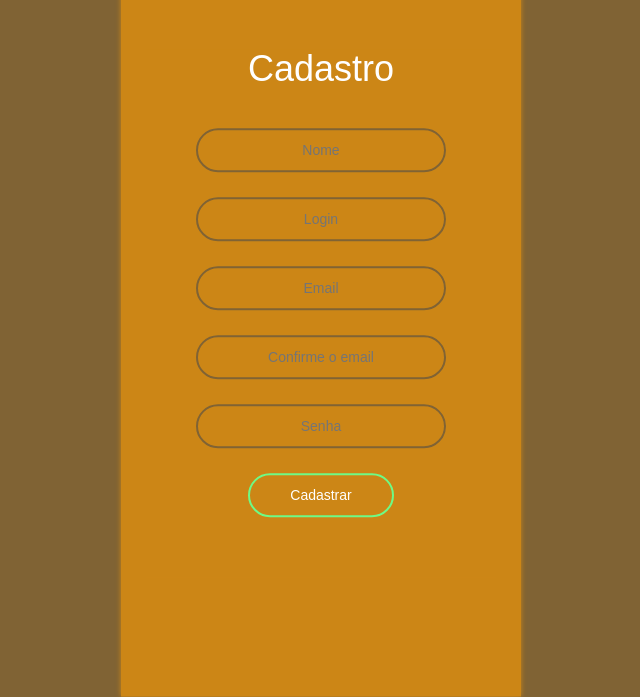
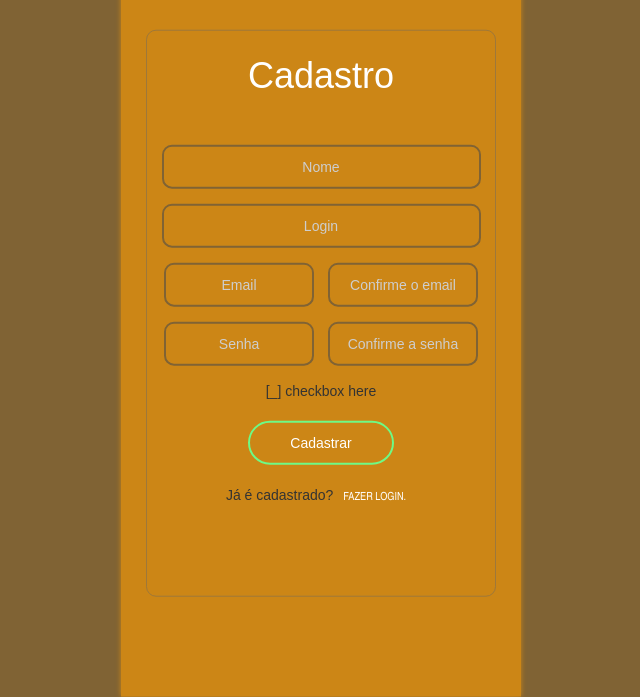
Before and after one commit to swcb/PPC, a plain HTML site: page front/index.html in a window 1280 px wide. Both pictures are taken after a click on the button "Cadastrar". Shown: the part 147-844 px from the top of the page, without its empty margins (319-959 px from the left). Drawn offline with nearby package versions, Linux system fonts and the light colour scheme.

Commit message:
Modificações na tela de login

```diff
--- a/front/index.html
+++ b/front/index.html
@@ -11,10 +11,10 @@
     </head>
 
     <body>
-        <div class="loginBox" ng-controller="loginController">
+        <div class="masterBox" ng-controller="loginController">
             <img src="images/logoProvisoria.png" class="logo" alt="some text" width="400px", height="auto">
-            <form class="box" action="index.html" method="POST">
-                <div ng-show="status.logando">
+            <form class="box" action="index.html" method="POST" ng-show="status.logando">
+                <div>
                     <h1>Login</h1>
                     <input type="text" name="" placeholder="Email ou Login" ng-model="credenciais.loginloginEmail">
                     <input type="password" name="" placeholder="Senha" ng-model="credenciais.senha">
@@ -23,18 +23,23 @@
                     <input type="button" name="" value="Cadastrar" ng-click='cadastrar()'>
                     <a class="esqueciSenha" href="https://noticias.uol.com.br/ciencia/ultimas-noticias/redacao/2016/12/12/estimulos-magneticos-podem-ajudar-a-recuperar-lembrancas-esquecidas.htm">Esqueceu a senha?</a>
                 </div>
-                <div ng-show="status.cadastrando">
+            </form>
+            <form class="box2" action="index.html" method="POST" ng-show="status.cadastrando">
+                <div ng-show="status.cadastrando" class="cadastroBox">
                     <h1>Cadastro</h1>
-                    <input class= "cadastroText" type="text" name="" placeholder="Nome" ng-model="credenciais.nome">
-                    <input class= "cadastroText" type="text" name="" placeholder="Login" ng-model="credenciais.login">
-                    <input class= "cadastroText" type="text" name="" placeholder="Email" ng-model="credenciais.email">
-                    <input class= "cadastroText" type="text" name="" placeholder="Confirme o email" ng-model="credenciais.confirmEmail">
-                    <input class= "cadastroText" type="password" name="" placeholder="Senha" ng-model="credenciais.senha">
+                    <input type="text" name="big" placeholder="Nome" ng-model="credenciais.nome">
+                    <input type="text" name="big" placeholder="Login" ng-model="credenciais.login">
+                    <input type="text" name="" placeholder="Email" ng-model="credenciais.email">
+                    <input type="text" name="" placeholder="Confirme o email" ng-model="credenciais.confirmEmail">
+                    <input type="password" name="" placeholder="Senha" ng-model="credenciais.senha">
+                    <input type="password" name="" placeholder="Confirme a senha" ng-model="credenciais.senha">
+                    <p>[_] checkbox here</p>
                     <input type="submit" name="" value="Cadastrar">
+                    <p>Já é cadastrado?<a>Fazer login.</a></p>
                 </div>
             </form>
+
         </div>
-
         <script src="app.js"></script>
         <script src="ctrl.js"></script>
     </body>
--- a/front/style.css
+++ b/front/style.css
@@ -4,7 +4,10 @@ body{
     font-family: sans-serif;
     background: #806334;
 }
-.loginBox{
+::-webkit-input-placeholder{
+    color:rgb(206, 206, 206);
+}
+.masterBox{
     margin: 0px;
     width: 400px;
     padding-top: 37px;
@@ -30,12 +33,14 @@ body{
     transform: translate(-50%, -50%);
     background: #CC8616;
     text-align: center;
+    border: 1px solid #806334;
+    border-radius: 10px;
 }
 .box h1{
     color: white;
     font-weight: 500;
     margin: 40px;
-    margin-top: 0px;
+    margin-top: 25px;
 }
 .box a{
     font-family: Arial Narrow, sans-serif;
@@ -99,11 +104,102 @@ body{
     background: #4399BE;
 }
 
-.cadastroText {
-    width: 250px !important;
-    border-radius: 24px !important;
+.box2{
+    width: 350px;
+    padding-bottom: 80px;
+    padding-top: 0px;
+    margin-top: 60px;
+    position: absolute;
+    top: 50%;
+    left: 50%;
+    transform: translate(-50%, -50%);
+    background: #CC8616;
+    text-align: center;
+    border: 1px solid #9e783a;
+    border-radius: 10px;
 }
+.box2 h1{
+    color: white;
+    font-weight: 500;
+    margin: 50px;
+    margin-top: 25px;
+}
+.box2 a{
+    font-family: Arial Narrow, sans-serif;
+    color: white;
+    text-transform: uppercase;
+    font-weight: 500;
+    margin: 10px auto;
+    padding: 10px;
+    font-size: 80%;
+}
+.cadastroBox {
+    align-self: center;
+    flex-direction: row;
+}
+.box2 input[type="text"],.box2 input[type="password"]{
+    border: 0;
+    background: none;
+    margin-left: 5px;
+    margin-right: 5px;
+    margin-bottom: 15px;
+    text-align: center;
+    border: 2px solid #806334;
+    padding: 10px 3px;
+    width: 150px;
+    outline: none;
+    color: white;
+    border-radius: 10px;
+    transition: 0.25s;
 
-.cadastroText:focus {
-    width: 270px !important;
 }
+.box2 input[type="text"]:focus,.box2 input[type="password"]:focus{
+    width: 160px;
+    margin-left: 0px;
+    margin-right: 0px;
+    border-color: rgb(53, 123, 153);
+}
+.box2 input[name="big"]{
+   width: 319px;
+}
+.box2 input[name="big"]:focus{
+    width: 329px;
+    margin-left: 0px;
+    margin-right: 0px;
+    border-color: rgb(53, 123, 153);
+}
+.box2 input[type = "submit"]{
+    border: 0px;
+    background: none;
+    display: block;
+    margin: 20px auto;
+    text-align: center;
+    border: 2px solid #6EFA86;
+    padding: 10px 40px;
+    outline: none;
+    color: white;
+    border-radius: 24px;
+    transition: 0.25s;
+    cursor: pointer;
+}
+.box2 input[type = "submit"]:hover{
+    background: #6EFA86;
+}
+.box2 input[type = "button"]{
+    border: 0px;
+    background: none;
+    display: block;
+    margin: 20px auto;
+    margin-top: 30px;
+    text-align: center;
+    border: 2px solid #4399BE;
+    padding: 10px 40px;
+    outline: none;
+    color: white;
+    border-radius: 24px;
+    transition: 0.25s;
+    cursor: pointer;
+}
+.box2 input[type = "button"]:hover{
+    background: #4399BE;
+}
```
